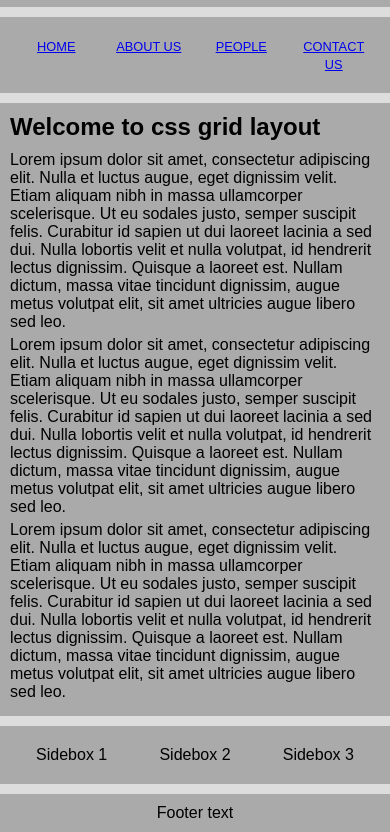
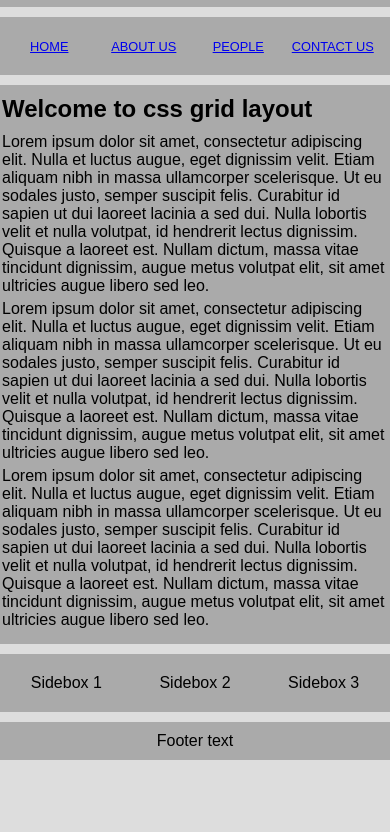
Before and after one commit to chriswrightft/cssGrid, a plain HTML site: page index.html in a window 390 px wide. Shown: the part 50-882 px from the top of the page. After the commit the page ends 844 px from the top, so only its background shows below. Drawn offline with Linux system fonts and the light colour scheme.

Commit message:
formatting navigation to fit better on mobile devices

```diff
--- a/css/style.css
+++ b/css/style.css
@@ -24,7 +24,7 @@ body{
 
 .wrapper div{
     background-color: #aaa;
-    padding: 10px;
+    padding: 10px 2px;
 }
 
 .header{
@@ -35,6 +35,7 @@ body{
     display: grid;
     grid-template-columns: 1fr 1fr 1fr 1fr;
     text-align: center;
+    padding-right: 10px !important;
 }
 
 .nav a{
```
